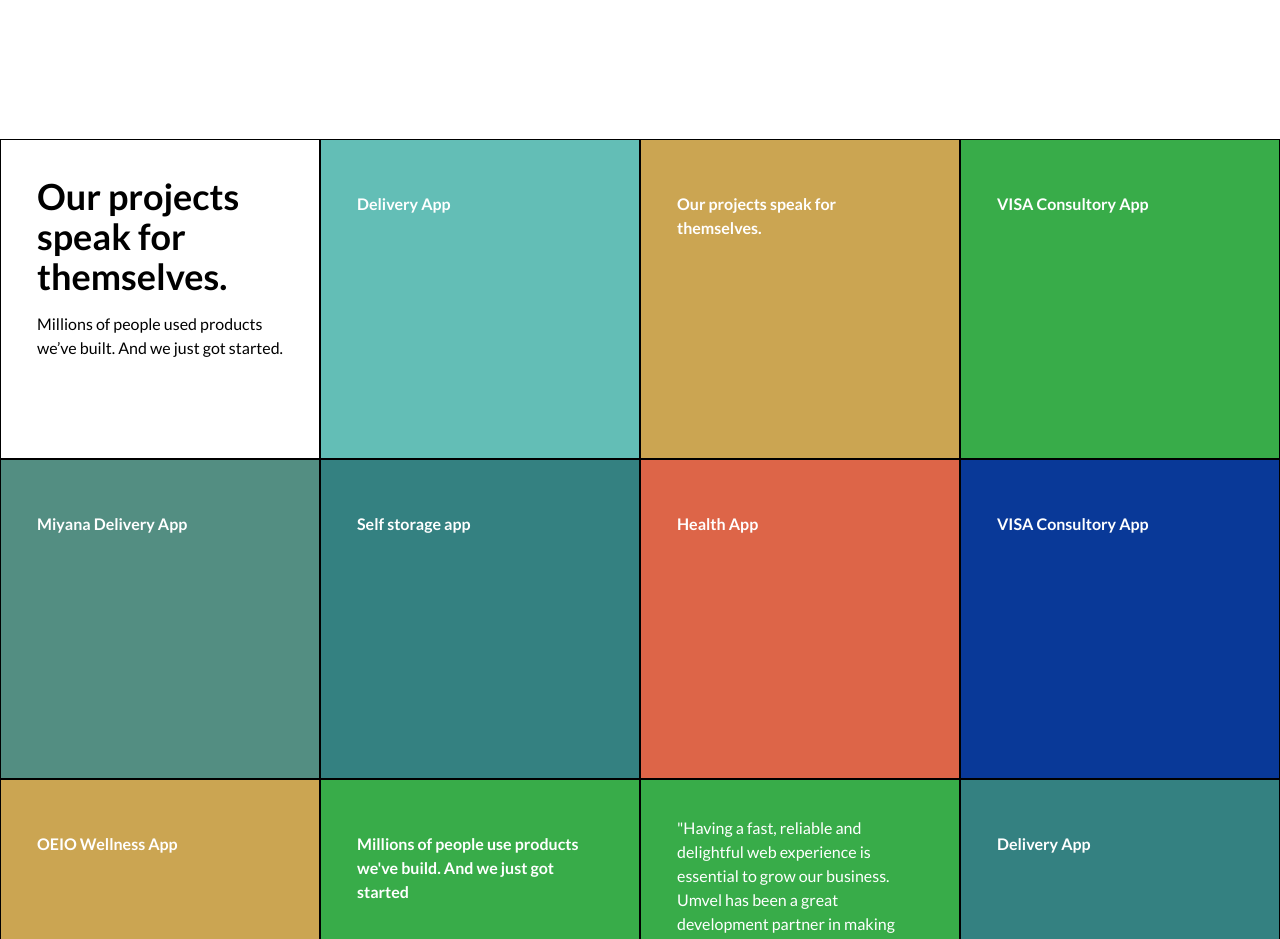
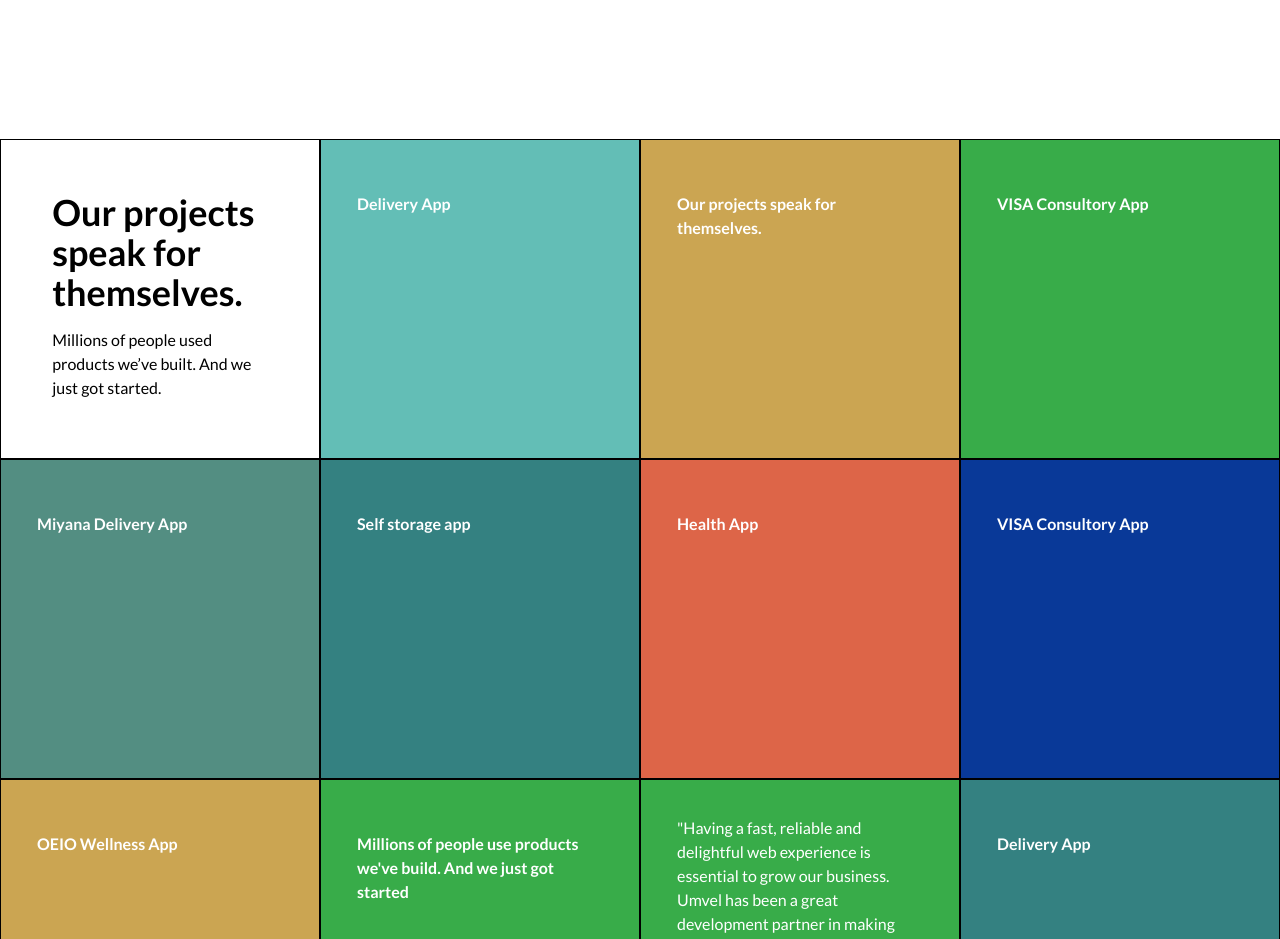
Before and after one commit to KvinZav/umvel-remote, a Next.js app: page / in a window 1280 px wide. Shown: the part 10780-11719 px from the top of the page. Built offline with nearby package versions, Linux system fonts and the light colour scheme.

Commit message:
fix: change scroll behavior and font size on lg-screen

```diff
--- a/src/components/modules/quotes/index.tsx
+++ b/src/components/modules/quotes/index.tsx
@@ -12,11 +12,13 @@ const Quotes = (): JSX.Element => {
     const {quote} = FETCHER(event, BlockNameEnum.quotes)
 
     return (
-        <div className={`h-[180vm] sm:h-auto w-screen overflow-hidden overflow-x-scroll snap-x`}>
-            <section className="h-[180vw] flex flex-col flex-wrap sm:h-auto sm:w-screen sm:grid sm:grid-cols-2 lg:grid-cols-4 snap-x">
-                <article className="bg-primary-white p-9 h-[50%] sm:h-auto sm:w-full aspect-square border snap-center overflow-hidden">
-                    <h2 className="text-4xl font-bold leading-snug mb-4 xl:text-4xl">Our projects speak for themselves.</h2>
-                    <p className="text-base">Millions of people used products we’ve built.  And we just got started.</p>
+        <div className={`h-[180vm] sm:h-auto w-full overflow-hidden overflow-x-auto snap-x`}>
+            <section className="h-[180vw] flex flex-col flex-wrap sm:h-auto sm:w-full sm:grid sm:grid-cols-2 lg:grid-cols-4 snap-x">
+                <article className="bg-primary-white p-[4vw] h-[50%] sm:h-auto sm:w-full aspect-square border snap-center overflow-hidden">
+                    <div>
+                        <h2 className="text-4xl font-bold leading-snug mb-4 lg:text-2xl xl:text-4xl">Our projects speak for themselves.</h2>
+                        <p className="text-base">Millions of people used products we’ve built.  And we just got started.</p>
+                    </div>
                 </article>
                 {
                     quote.map((item)=>{
```
